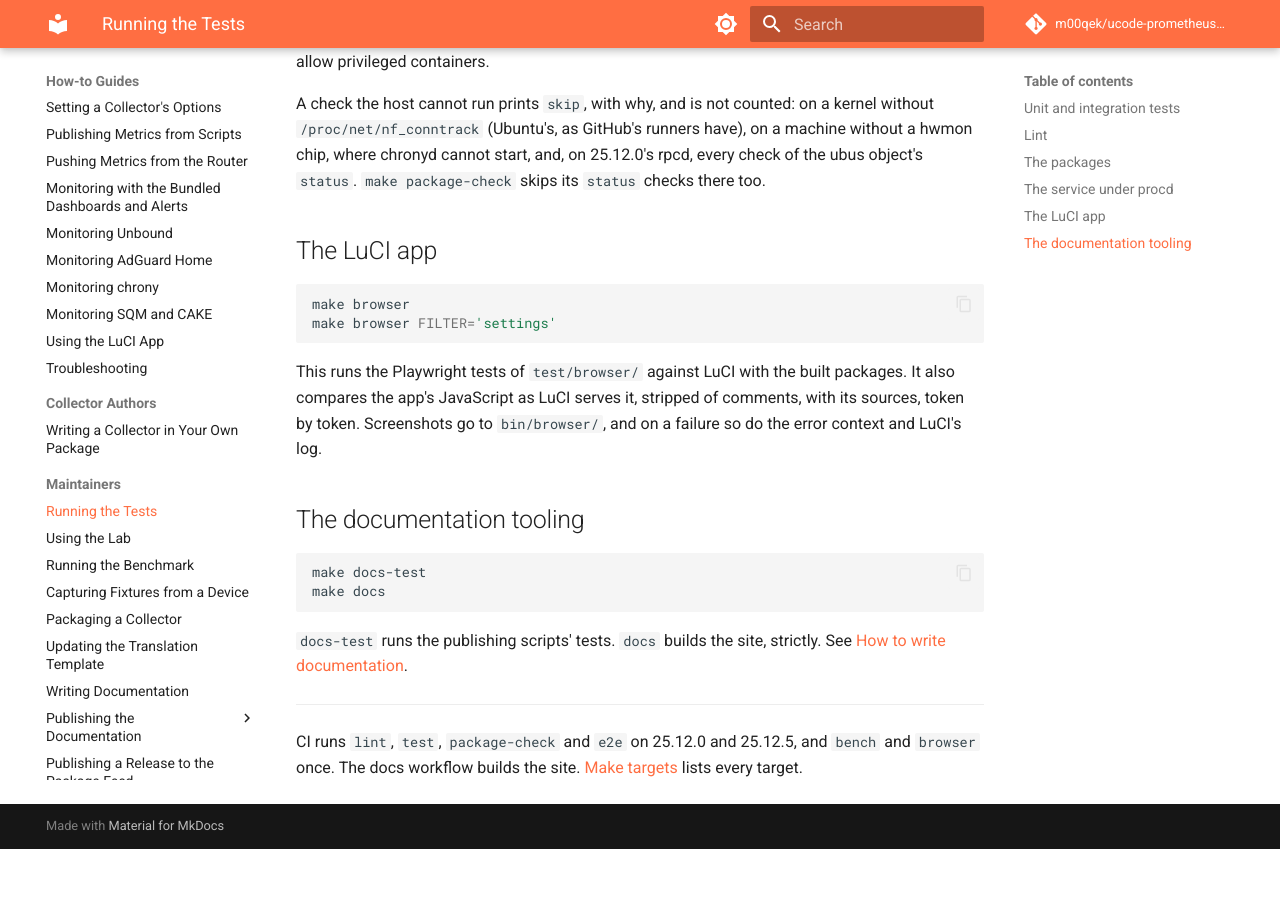
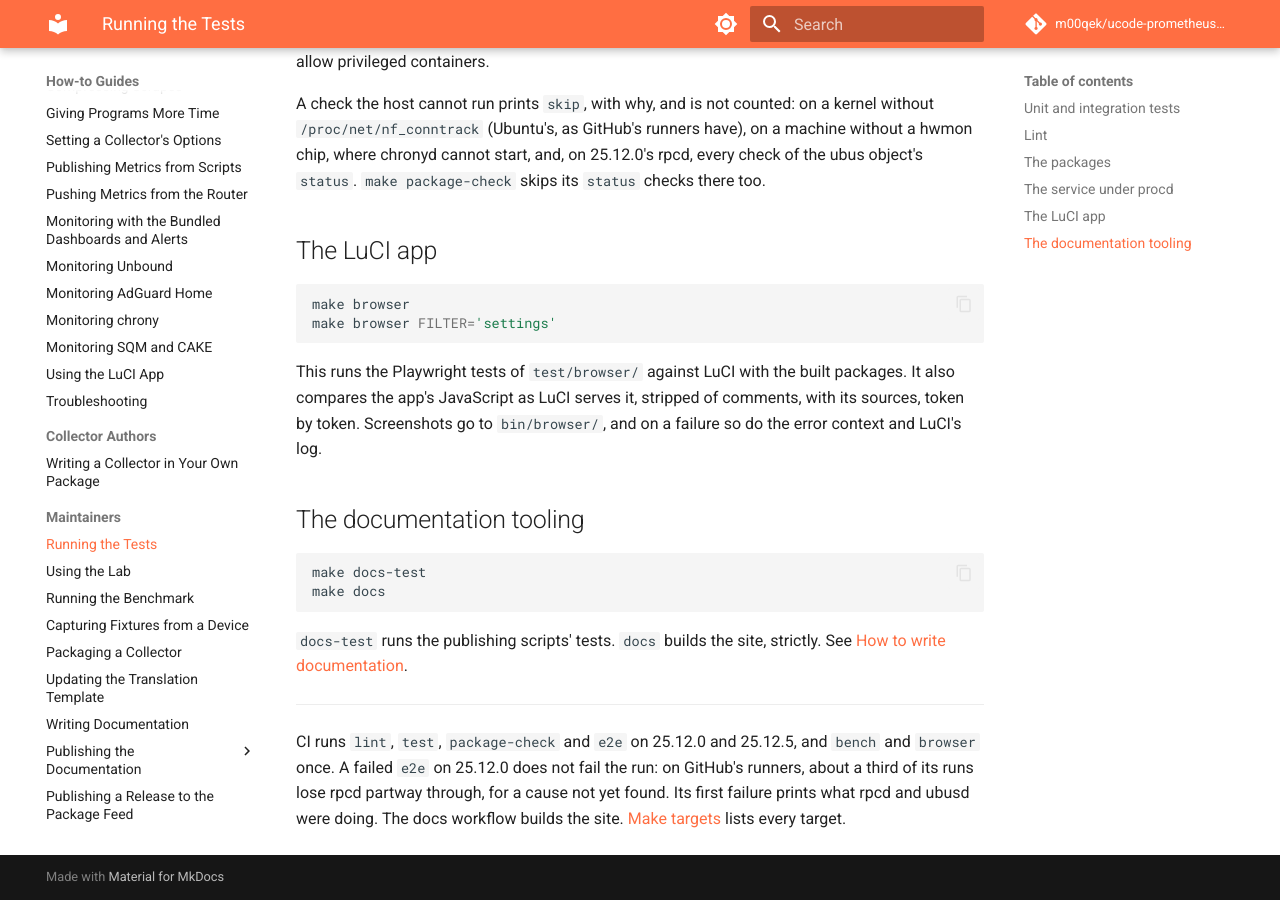
Before and after one commit to m00qek/ucode-prometheus-exporter, an MkDocs documentation site: the page built from docs/how-to/developer/testing.md, in a window 1280 px wide and 900 px high, scrolled down 1430 px. Built offline with MkDocs 1.6.1 and Material for MkDocs 9.7.7, drawn with Linux system fonts in a browser that asks for light colours; comment, search, counter and statistics services are not loaded; before the commit the page ends 2279 px from its top, so only the background shows below that.

Commit message:
Wait for the instance compress 0 restarts before scraping it, and let e2e on 25.12.0 fail without failing CI
The e2e scraped as soon as procd had the new instance, sometimes before
its uhttpd answered. On 25.12.0, about a third of the e2e's runs on
GitHub's runners lose rpcd partway through, for a cause not yet found.

```diff
--- a/docs/how-to/developer/testing.md
+++ b/docs/how-to/developer/testing.md
@@ -66,4 +66,4 @@
 
 ---
 
-CI runs `lint`, `test`, `package-check` and `e2e` on 25.12.0 and 25.12.5, and `bench` and `browser` once. The docs workflow builds the site. [Make targets](../../reference/make-targets.md) lists every target.
+CI runs `lint`, `test`, `package-check` and `e2e` on 25.12.0 and 25.12.5, and `bench` and `browser` once. A failed `e2e` on 25.12.0 does not fail the run: on GitHub's runners, about a third of its runs lose rpcd partway through, for a cause not yet found. Its first failure prints what rpcd and ubusd were doing. The docs workflow builds the site. [Make targets](../../reference/make-targets.md) lists every target.
```
Also changed, not shown: 2 other files.
